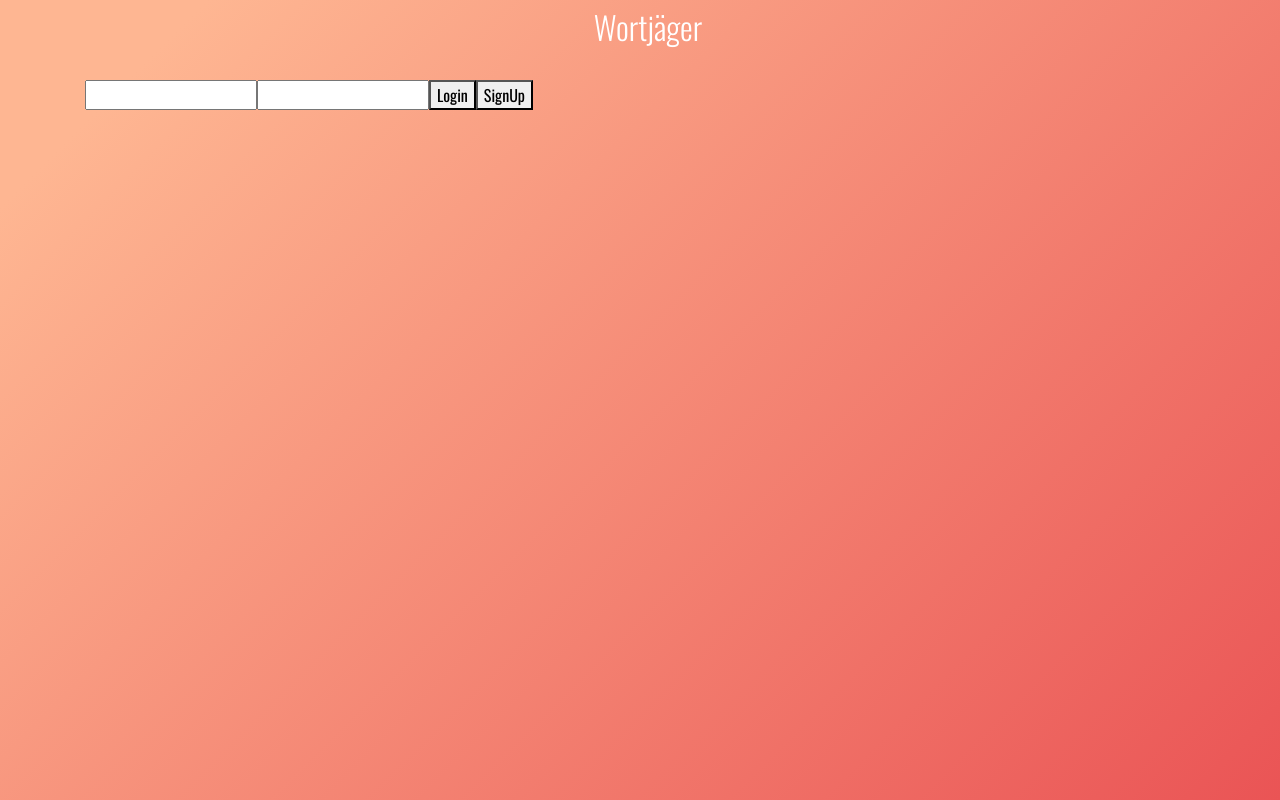
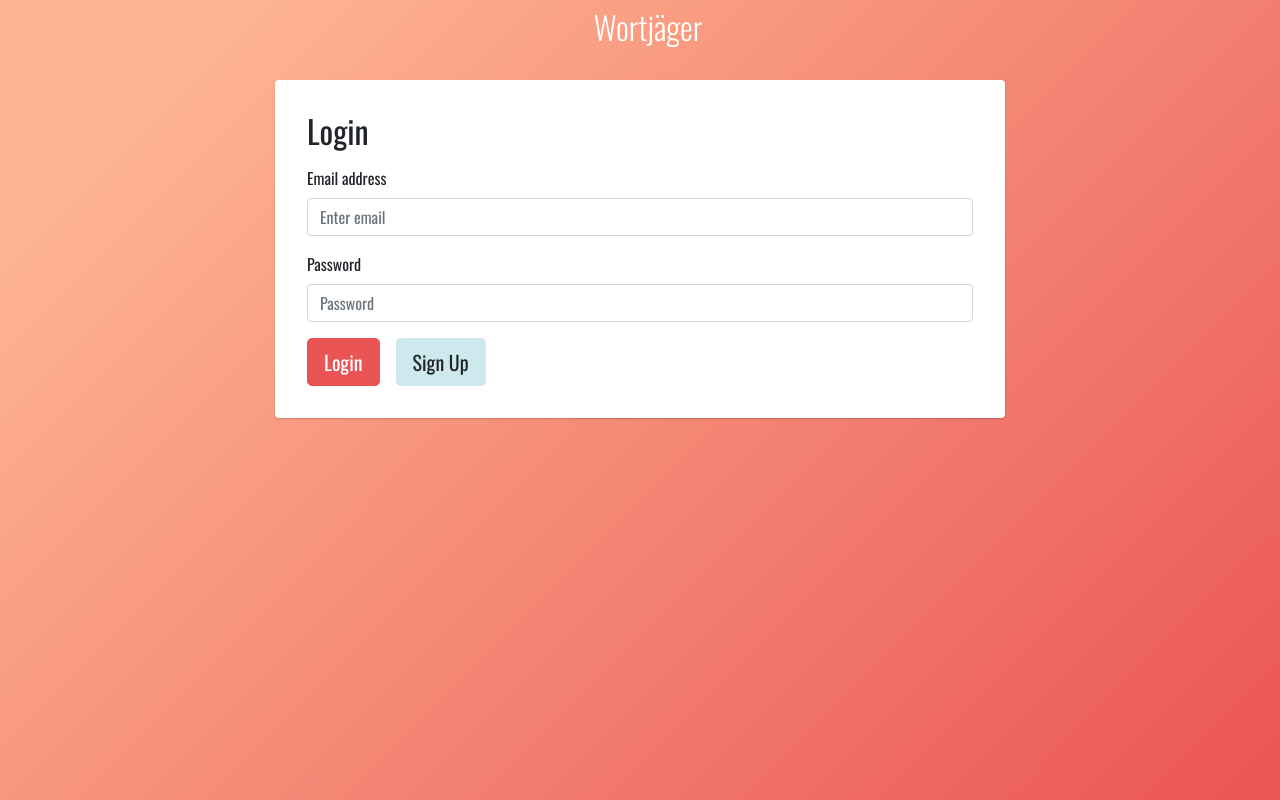
Before and after one commit to alicanerdogan/wortjager, a React app: page / in a window 1280 px wide. Built offline with nearby package versions, Linux system fonts and the light colour scheme.

Commit message:
Improved UserManagement UI

```diff
--- a/src/components/UserManagement.js
+++ b/src/components/UserManagement.js
@@ -19,9 +19,17 @@ export default class UserManagement extends PureComponent {
   render() {
     const { login, signUp } = this.props;
     const { showSignUp } = this.state;
-    return showSignUp
+    return <div className="row">
+      <div className="col-md-2"></div>
+      <div className="col-md-8">
+        {
+          showSignUp
       ? <SignUp signUp={signUp} showLogin={() => this.showLogin()} />
-      : <Login login={login} showSignUp={() => this.showSignUp()} />;
+      : <Login login={login} showSignUp={() => this.showSignUp()} />
+        }
+      </div>
+      <div className="col-md-2"></div>
+    </div> ;
   }
 }
 
@@ -34,15 +42,18 @@ class Login extends PureComponent {
   render() {
     const { showSignUp } = this.props;
     return (
-      <div>
-        <input type="text" ref="email" />
-        <input type="password" ref="password" />
-        <button className="button primary" onClick={() => this.login()}>
-          Login
-        </button>
-        <button className="button default" onClick={() => showSignUp()}>
-          SignUp
-        </button>
+      <div className="user-management">
+        <h2>Login</h2>
+        <div className="form-group">
+          <label>Email address</label>
+          <input type="email" ref="email" className="form-control"  aria-describedby="emailHelp" placeholder="Enter email"/>
+        </div>
+        <div className="form-group">
+          <label>Password</label>
+          <input type="password" ref="password" className="form-control" placeholder="Password"/>
+        </div>
+        <button className="btn btn-primary btn-lg" onClick={() => this.login()}>Login</button>
+        <button className="btn btn-secondary btn-lg" onClick={() => showSignUp()}>Sign Up</button>
       </div>
     );
   }
@@ -57,15 +68,22 @@ class SignUp extends PureComponent {
   render() {
     const { showLogin } = this.props;
     return (
-      <div>
-        <input type="text" ref="email" />
-        <input type="password" ref="password" />
-        <button className="button primary" onClick={() => this.signUp()}>
-          SignUp
-        </button>
-        <button className="button default" onClick={() => showLogin()}>
-          Login
-        </button>
+      <div className="user-management">
+        <h2>Sign Up</h2>
+        <div className="form-group">
+          <label>Email address</label>
+          <input type="email" ref="email" className="form-control"  aria-describedby="emailHelp" placeholder="Enter email"/>
+        </div>
+        <div className="form-group">
+          <label>Password</label>
+          <input type="password" ref="password" className="form-control" placeholder="Password"/>
+        </div>
+        <div className="form-group">
+          <label>Repeat Password</label>
+          <input type="password" ref="passwordRepeat" className="form-control" placeholder="Repeat Password"/>
+        </div>
+        <button className="btn btn-primary btn-lg" onClick={() => this.signUp()}>Sign Up</button>
+        <button className="btn btn-secondary btn-lg" onClick={() => showLogin()}>Login</button>
       </div>
     );
   }
--- a/src/styles/App.scss
+++ b/src/styles/App.scss
@@ -20,10 +20,14 @@
   }
 }
 
+@mixin card {
+  box-shadow: rgba(0, 0, 0, 0.2) 0px 1px 2px 0px;
+  border-radius: 4px;
+  background-color: $white;
+}
+
 .word {
-    box-shadow: rgba(0, 0, 0, 0.2) 0px 1px 2px 0px;
-    border-radius: 4px;
-    background-color: $white;
+    @include card;
     padding: 64px 96px;
 
     p {
@@ -114,3 +118,16 @@
     margin-bottom: 8px;
   }
 }
+
+.user-management {
+  @include card;
+  padding: 32px;
+
+  h2 {
+    margin-bottom: 16px;
+  }
+
+  button + button {
+    margin-left: 16px;
+  }
+}
```
